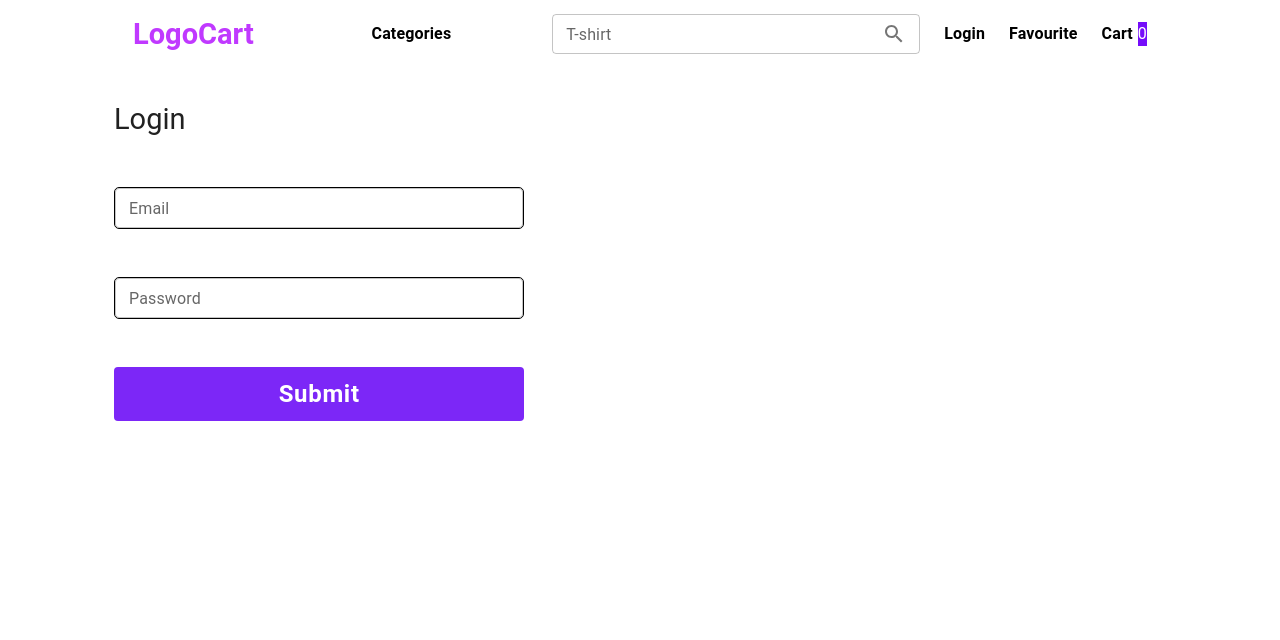
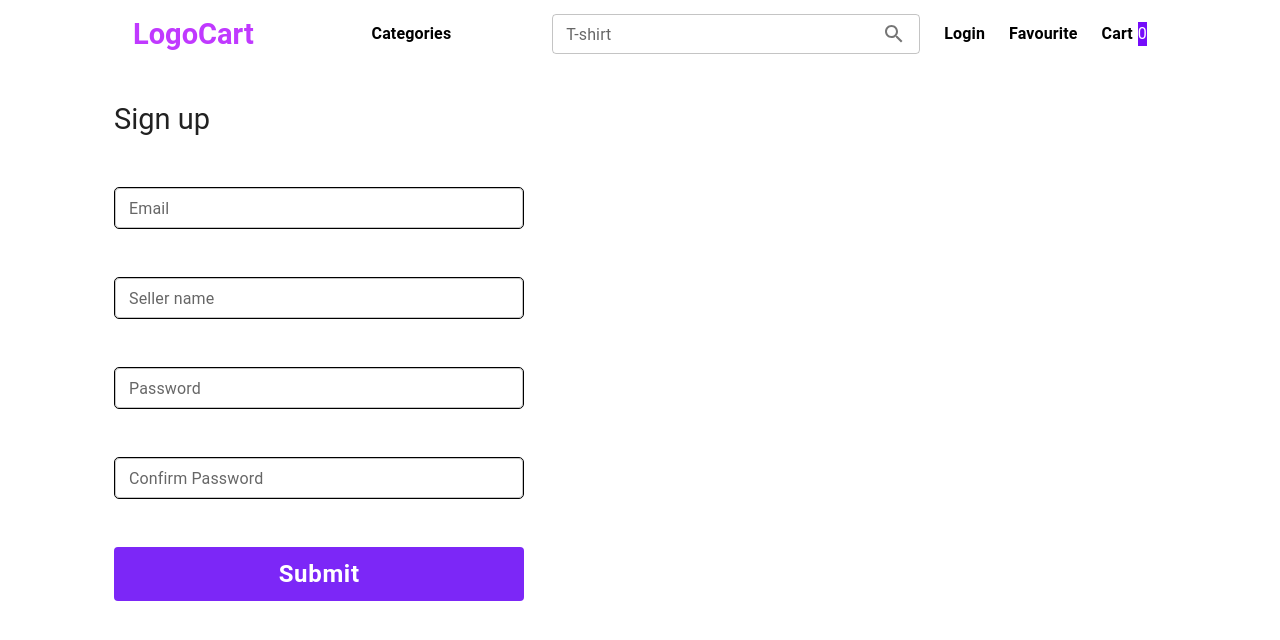
Before and after one commit to logo-cartt/logo-cart-ui, a React (Vite) app: page / in a window 1280 px wide. Shown: the top 640 px of the page. Built offline with nearby package versions, Linux system fonts and the light colour scheme.

Commit message:
[LC-14] make passwordfield and emailfield

```diff
--- a/src/components/App/App.tsx
+++ b/src/components/App/App.tsx
@@ -2,8 +2,8 @@ import { CssBaseline } from "@mui/material";
 import { ThemeProvider } from "@mui/material/styles";
 import { theme } from "../../theme";
 import { GlobalStyleWrapper } from "../GlobalStyleWrapper";
-import { LoginPage } from "../../modules/auth/page/LoginPage";
-// import { SignUpPage } from "../../modules/auth/page/SignUpPage";
+// import { LoginPage } from "../../modules/auth/page/LoginPage";
+import { SignUpPage } from "../../modules/auth/page/SignUpPage";
 // import { MainPage } from "../../modules/main/page/MainPage";
 
 export function App() {
@@ -13,8 +13,8 @@ export function App() {
       <GlobalStyleWrapper>
         <ThemeProvider theme={theme}>
           {/* <MainPage /> */}
-          <LoginPage />
-          {/* <SignUpPage /> */}
+          {/* <LoginPage /> */}
+          <SignUpPage />
         </ThemeProvider>
       </GlobalStyleWrapper>
     </>
--- a/src/components/UI/Fields/PasswordField.tsx
+++ b/src/components/UI/Fields/PasswordField.tsx
@@ -1,19 +1,48 @@
-import { TextField } from "../TextField";
+import {
+  type FieldValues,
+  type FieldPath,
+  useFormContext,
+  Path,
+} from "react-hook-form";
+import { TextField, type TextFieldProps } from "../TextField";
 
-export default function PasswordField() {
-  return (
-    <TextField
-      name="password"
-      label="Password"
-      placeholder="********"
-      type="password"
-      rules={{
-        required: "Password is required",
+type Props<
+  TFieldValues extends FieldValues,
+  TName extends FieldPath<TFieldValues>,
+> = TextFieldProps<TFieldValues, TName>;
+
+export default function PasswordField<
+  TFieldValues extends FieldValues,
+  TName extends FieldPath<TFieldValues>,
+>({ name, rules, ...rest }: Props<TFieldValues, TName>) {
+  const { getValues } = useFormContext<TFieldValues>();
+  const baseRules = {
+    required: `${
+      name === "password" ? "Password is required" : "Please confirm your password"
+    }`,
+    ...(name === "password"
+      ? {
         minLength: {
           value: 8,
           message: "Password must be at least 8 characters long",
         },
+      }
+      : {
+        validate: (value: string) => value === getValues("password" as Path<TFieldValues>)
+            || "Passwords do not match",
+      }),
+  };
+  return (
+    <TextField
+      name={name}
+      label={name === "password" ? "Password" : "Confirm Password"}
+      placeholder="********"
+      type="password"
+      rules={{
+        ...baseRules,
+        ...rules,
       }}
+      {...rest}
     />
   );
 }
--- a/src/components/UI/TextField.tsx
+++ b/src/components/UI/TextField.tsx
@@ -1,5 +1,5 @@
 /* eslint-disable @typescript-eslint/no-explicit-any */
-import MuiTextField, { type TextFieldProps } from "@mui/material/TextField";
+import MuiTextField, { type TextFieldProps as MuiTextFieldProps } from "@mui/material/TextField";
 import { styled } from "@mui/material/styles";
 import {
   type FieldValues,
@@ -10,10 +10,10 @@ import {
   UseFormReturn,
 } from "react-hook-form";
 
-type InputProps<
+export type TextFieldProps<
   TFieldValues extends FieldValues,
   TName extends FieldPath<TFieldValues>,
-> = UseControllerProps<TFieldValues, TName> & Omit<TextFieldProps, "control">;
+> = UseControllerProps<TFieldValues, TName> & Omit<MuiTextFieldProps, "control">;
 
 const TextFieldStyled = styled(MuiTextField)({
   borderRadius: "5px",
@@ -30,7 +30,7 @@ export function TextField<
   TTransformedValues extends FieldValues | undefined,
   TName extends FieldPath<TFieldValues>,
   TContext = any,
->({ name, rules, ...props }: InputProps<TFieldValues, TName>) {
+>({ name, rules, ...props }: TextFieldProps<TFieldValues, TName>) {
   const { control } = useFormContext() as UseFormReturn<
   TFieldValues,
   TContext,
--- a/src/modules/auth/component/Login/Login.tsx
+++ b/src/modules/auth/component/Login/Login.tsx
@@ -93,7 +93,7 @@ export function Login() {
                     <EmailField />
                   </Grid>
                   <Grid item={true} sm={12}>
-                    <PasswordField />
+                    <PasswordField name="password" />
                   </Grid>
                   <Grid item={true} sm={12}>
                     <PrimaryButton>Submit</PrimaryButton>
--- a/src/modules/auth/component/SignUp/SignUp.tsx
+++ b/src/modules/auth/component/SignUp/SignUp.tsx
@@ -16,7 +16,7 @@ import {
 } from "../../../../data-mock/userMock";
 import EmailField from "../../../../components/UI/Fields/EmailField";
 import PasswordField from "../../../../components/UI/Fields/PasswordField";
-import ConfirmPasswordField from "../../../../components/UI/Fields/ConfirmPasswordField";
+// import ConfirmPasswordField from "../../../../components/UI/Fields/ConfirmPasswordField";
 import NameField from "../../../../components/UI/Fields/NameField";
 
 export function SignUp() {
@@ -91,10 +91,10 @@ export function SignUp() {
                     <NameField />
                   </Grid>
                   <Grid item={true} xs={12}>
-                    <PasswordField />
+                    <PasswordField name="password" />
                   </Grid>
                   <Grid item={true} xs={12}>
-                    <ConfirmPasswordField getValues={getValues} />
+                    <PasswordField name="confirmPassword" />
                   </Grid>
                   <Grid item={true} xs={12}>
                     <PrimaryButton>Submit</PrimaryButton>
```
Also changed, not shown: src/components/UI/Fields/ConfirmPasswordField.tsx (+31 -22 lines).
